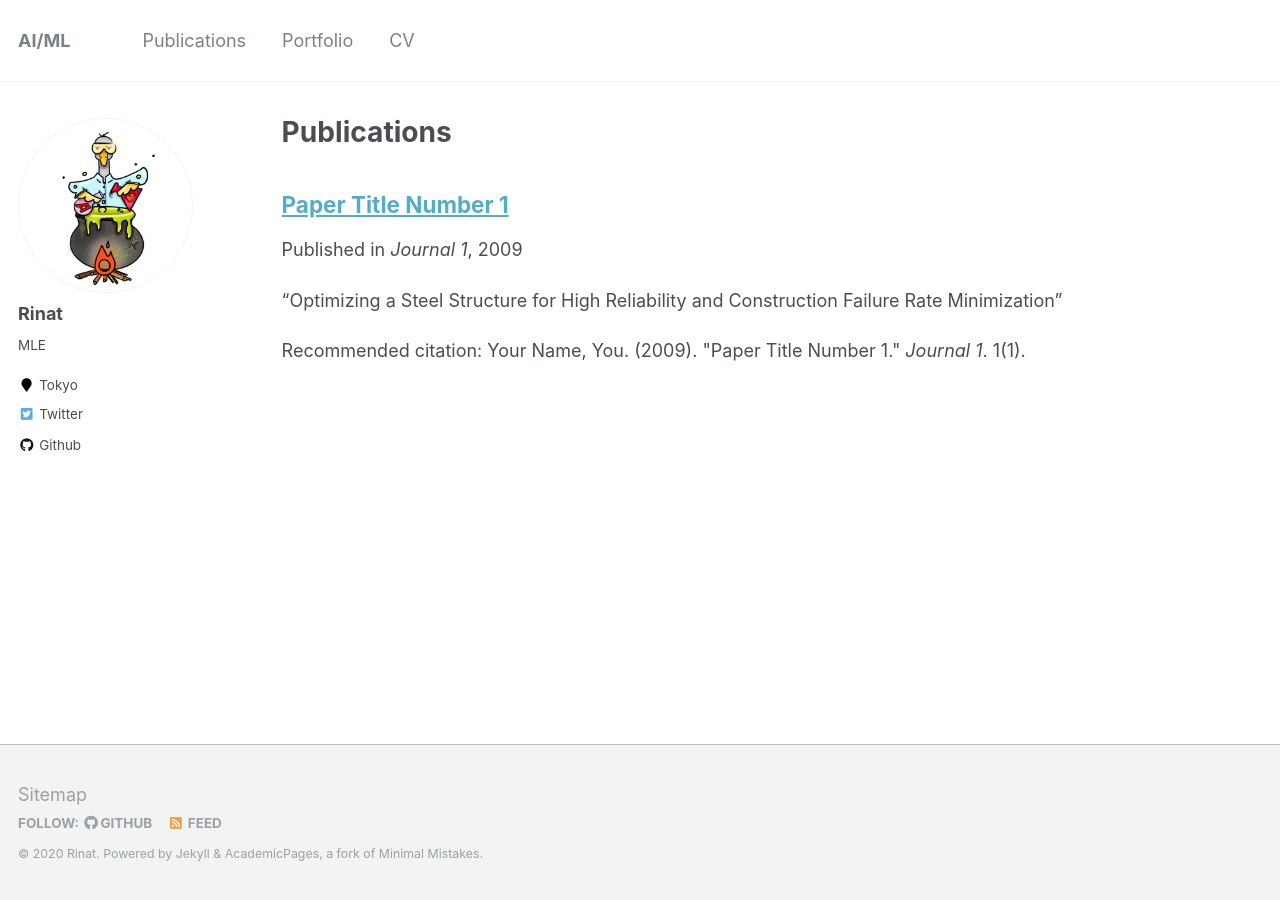
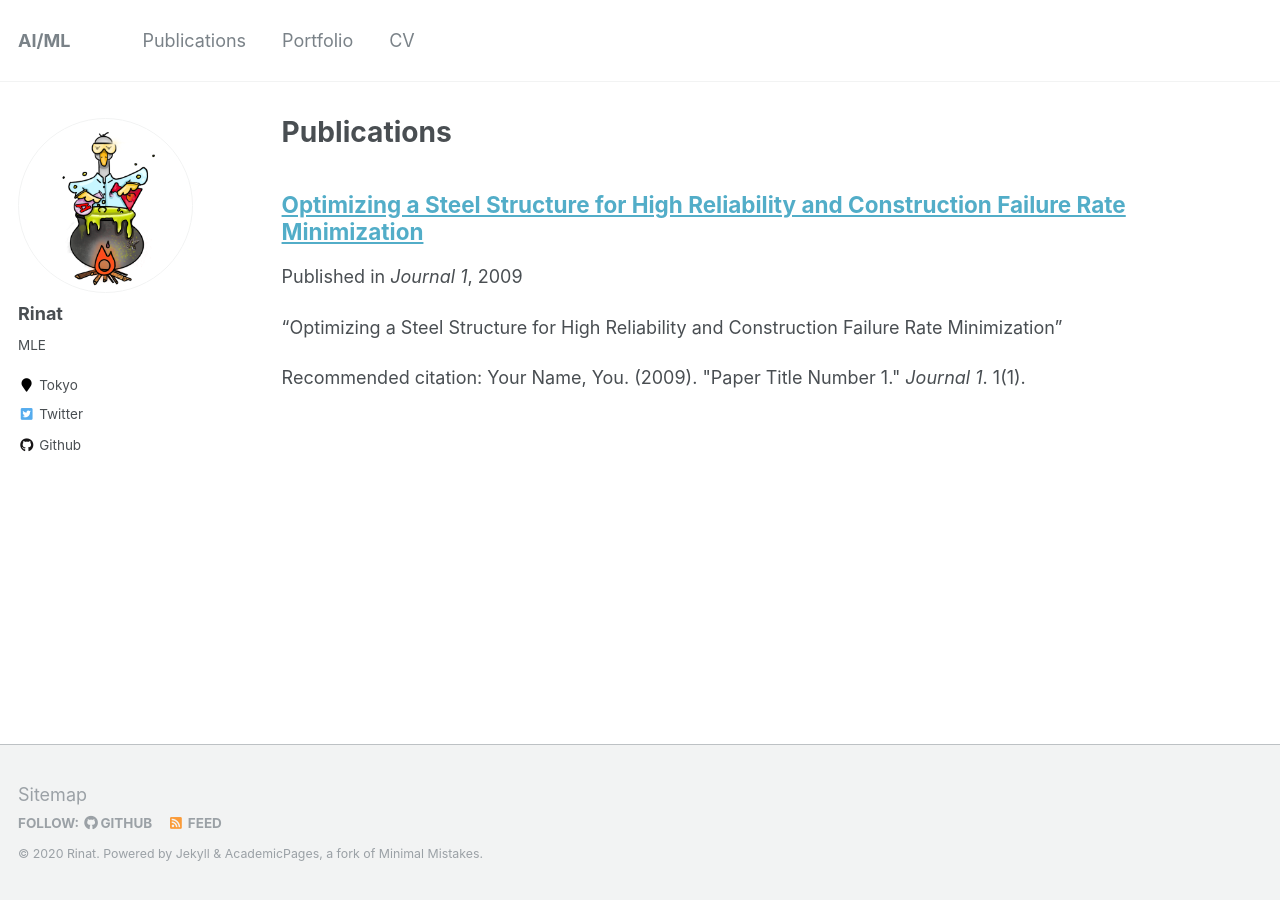
Before and after one commit to Xrenya/xrenya.github.io, a Jekyll site: the page built from _pages/publications.md, in a window 1280 px wide. Built offline with Jekyll 4.4.1, drawn with Linux system fonts in a browser that asks for light colours.

Commit message:
Update 2009-10-01-paper-title-number-1.md

```diff
--- a/_publications/2009-10-01-paper-title-number-1.md
+++ b/_publications/2009-10-01-paper-title-number-1.md
@@ -1,5 +1,5 @@
 ---
-title: "Paper Title Number 1"
+title: "Optimizing a Steel Structure for High Reliability and Construction Failure Rate Minimization"
 collection: publications
 permalink: /publication/2009-10-01-paper-title-number-1
 excerpt: “Optimizing a Steel Structure for High Reliability and Construction Failure Rate Minimization”
```
